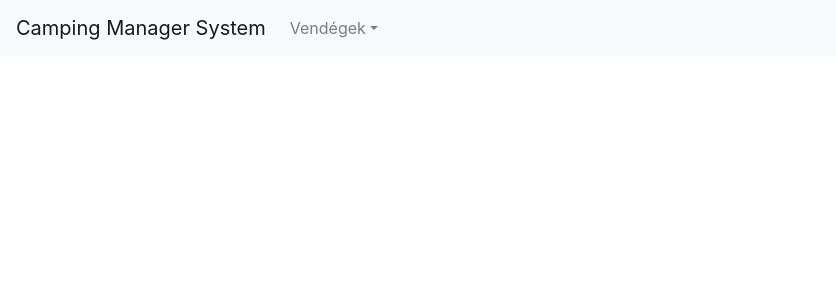
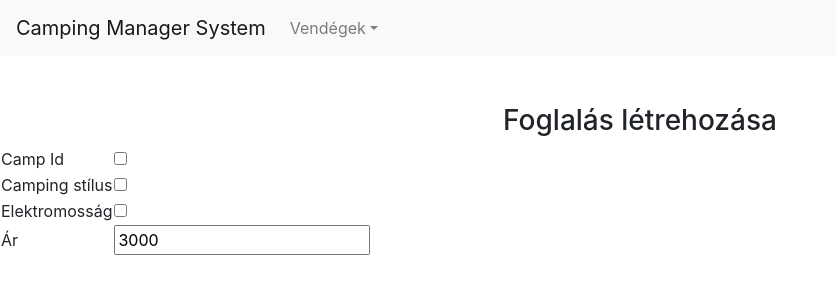
Before and after one commit to NagyAkos/AFP_2020_B, a React (Create React App) app in the folder frontend/: page /reservations/record in a window 1280 px wide. Shown: the top 300 px of the page, without its empty margins (0-836 px from the left). Built offline with nearby package versions, Linux system fonts and the light colour scheme; what flux would draw is missing.

Commit message:
Reservation funkciók írása

```diff
--- a/frontend/src/App.js
+++ b/frontend/src/App.js
@@ -10,6 +10,9 @@ import GuestRecordingForm from "./component/GuestRecordingForm";
 import Navbar from "./component/NavBar";
 import GuestList from './component/GuestList';
 
+import ReservationRecordingForm from "./component/ReservationRecordinForm";
+import ReservationList from "./component/ReservationList";
+
 function App() {
   return (
      <BrowserRouter>
@@ -17,6 +20,8 @@ function App() {
          <Switch>
               <Route path="/guests/record" component={GuestRecordingForm}/>
               <Route path="/guests" component={GuestList}/>
+              <Route path="/reservations/record" component={ReservationRecordingForm}/>
+              <Route peth="/reservations" component={ReservationList}/>
          </Switch>
      </BrowserRouter>
 
--- /dev/null
+++ b/frontend/src/action/ReservationActions.js
@@ -0,0 +1,25 @@
+import axios from 'axios';
+import dispatcher from '../dispatcher/Dispatcher';
+import * as actionConstants from '../dispatcher/ReservationActionConstants'
+
+export const recordReservation = ({campId, campingstyle, electricity, guestId, price, reserveEnd, reserveStart}) => {
+    axios.post('/reserves/record',
+        {
+            campId : campId,
+            campingstyle : campingstyle,
+            electricity : electricity,
+            guestId : guestId,
+            price : price,
+            reserveEnd :reserveEnd,
+            reserveStart : reserveStart
+        });
+}
+export const fetchReserves = () =>{
+
+    axios.get('/reserves/').then((resp)=>{
+        dispatcher.dispatch({
+            action : actionConstants.referesh,
+            payload : resp.data
+        });
+    })
+}
--- /dev/null
+++ b/frontend/src/component/ReservationList.js
@@ -0,0 +1,28 @@
+import React from 'react';
+import {default as store} from '../store/ReservationStore';
+import * as actions from '../action/ReservationActions';
+import ReservationListItem from "./ReservationListItem";
+
+class ReservationList extends React.Component {
+
+    constructor(props) {
+        super(props);
+        this.state = {reservations: []};
+        this._updateState = this._updateState.bind(this);
+    }
+
+
+    componentDidMount() {
+        store.addChangeListener(this._updateState);
+    }
+
+
+    componentWillUnmount() {
+        store.removeChangeListener(this._updateState);
+    }
+
+    _updateState() {
+        this.setState({reservations: store._guests});
+    }
+}
+export default ReservationList
--- /dev/null
+++ b/frontend/src/component/ReservationListItem.js
@@ -0,0 +1,9 @@
+import React from 'react';
+
+function GuestListItem({campId,campingStyle,electricity,guestId, id, price, reserveEnd, reserveStart}){
+    return (
+        <span>({campId}, {campingStyle}, {electricity}, {guestId}), {id}, {price}, {reserveEnd}, {reserveStart}</span>
+    );
+}
+
+export default GuestListItem;
--- /dev/null
+++ b/frontend/src/component/ReservationRecordinForm.js
@@ -0,0 +1,87 @@
+import React from "react";
+import * as actions from '../action/ReservationActions';
+import ErrorMessageWell from "./ErrorMessageWell";
+class ReservationRecordingForm extends React.Component{
+
+    constructor(props) {
+        super(props);
+        this.state = {
+            campId : 1,
+            campingStyle : true,
+            electricity : true,
+            guestId : 1,
+            price : 3000,
+            reserveEnd : "20200312",
+            reserveStart : "20190911"
+        };
+        this.formOnChange = this.formOnChange.bind(this);
+    }
+
+    formOnChange(event) {
+        const {name,value} = event.target;
+        this.setState({[name] : value});
+    }
+
+
+    render(){
+        return(
+            <div className="insertForm mx-auto mt-5">
+                <h3 className="text-center">Foglalás létrehozása</h3>
+                <div className="table-borderless">
+                    <tbody>
+                    <tr>
+                        <td>Camp Id</td>
+                        <td>
+                            <input type={"checkbox"}
+                                   value={this.state.campingStyle}
+                                   onChange={(e )=>{
+                                       let st = this.state;
+                                       st.campingStyle = e.target.value;
+                                       this.setState(st);
+                                   }}/>
+                        </td>
+                    </tr>
+                        <tr>
+                            <td>Camping stílus</td>
+                            <td>
+                                <input type={"checkbox"}
+                                       value={this.state.campingStyle}
+                                       onChange={(e )=>{
+                                           let st = this.state;
+                                           st.campingStyle = e.target.value;
+                                           this.setState(st);
+                                       }}/>
+                            </td>
+                        </tr>
+                        <tr>
+                            <td>Elektromosság</td>
+                            <td>
+                                <input type={"checkbox"}
+                                       value={this.state.electricity}
+                                       onChange={(e  )=>{
+                                           let st = this.state;
+                                           st.electricity = e.target.value;
+                                           this.setState(st);
+                                       }}/>
+                            </td>
+                        </tr>
+                        <tr>
+                            <td>Ár</td>
+                            <td>
+                                <input type={"text"}
+                                       value={this.state.price}
+                                       onChange={(e  )=>{
+                                           let st = this.state;
+                                           st.price = e.target.value;
+                                           this.setState(st);
+                                       }}/>
+                            </td>
+                        </tr>
+                    </tbody>
+                </div>
+            </div>
+        );
+    }
+}
+
+export default ReservationRecordingForm
--- /dev/null
+++ b/frontend/src/dispatcher/ReservationActionConstants.js
@@ -0,0 +1,5 @@
+module.exports = {
+    refresh : 'REFRESH_RESERVATIONS',
+    showError : 'SHOW_RESERVATIONS_ERROR_MSG',
+    clearError : 'CLEAR_RESERVATIONS_ERROR_MSG'
+}
--- /dev/null
+++ b/frontend/src/store/ReservationStore.js
@@ -0,0 +1,29 @@
+import {EventEmitter} from 'events'
+import dispatcher from "../dispatcher/Dispatcher";
+import {refresh} from '../dispatcher/ReservationActionConstants';
+
+class ReservationStore extends EventEmitter{
+
+    _reservations = [];
+
+    emitChange(){
+        this.emit('Change');
+    }
+
+    addChangeListener(callback){
+        this.addListener('Change',callback);
+    }
+
+    removeChangeListener(callback){
+        this.removeListener('Change',callback);
+    }
+}
+
+const store = new ReservationStore();
+export default store;
+
+dispatcher.register(({action,payload})=>{
+    if(action !== refresh ) return;
+    store._reservations = payload;
+    store.emitChange();
+})
```
